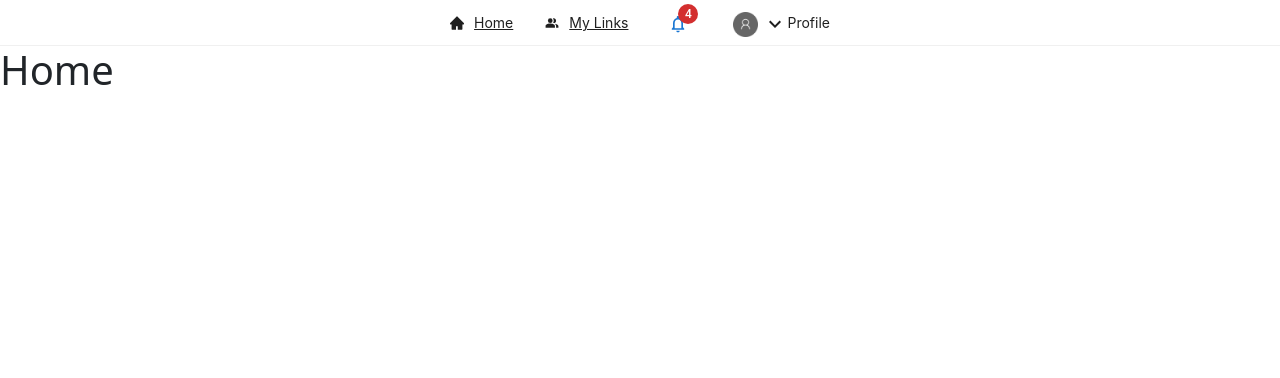
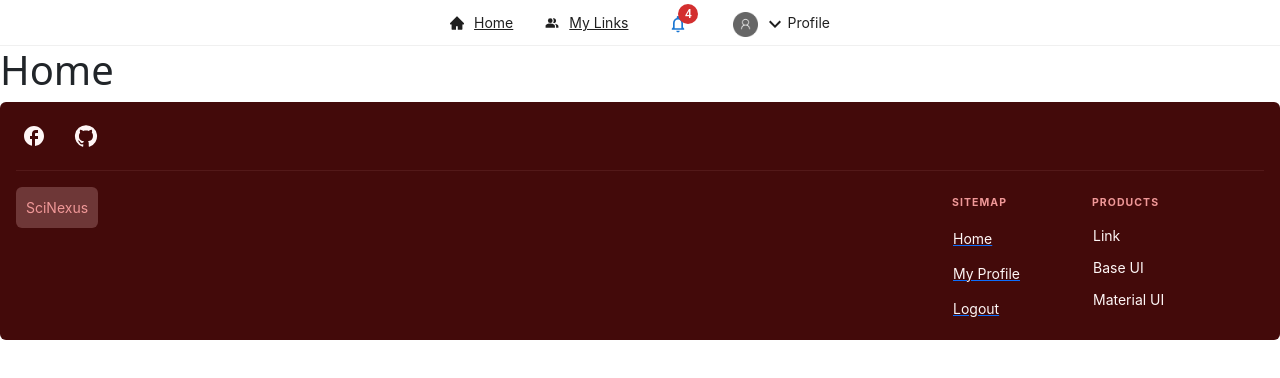
Before and after one commit to ObadaTah/scinexus-frontend, a React (Vite) app: page / in a window 1280 px wide. Shown: the top 378 px of the page. Built offline with nearby package versions, Linux system fonts and the light colour scheme.

Commit message:
added footer

```diff
--- a/package.json
+++ b/package.json
@@ -13,6 +13,7 @@
     "@emotion/react": "^11.11.4",
     "@emotion/styled": "^11.11.5",
     "@mui/icons-material": "^5.15.15",
+    "@mui/joy": "^5.0.0-beta.32",
     "@mui/material": "^5.15.15",
     "antd": "^5.16.2",
     "axios": "^1.6.8",
--- a/src/App.jsx
+++ b/src/App.jsx
@@ -1,6 +1,7 @@
 import { createTheme } from "@mui/material/styles";
 import { ThemeProvider } from "react-bootstrap";
 import {
+    BrowserRouter,
     Route,
     RouterProvider,
     createBrowserRouter,
@@ -8,6 +9,7 @@ import {
 } from "react-router-dom";
 import Navbar from "./Components/Generic/Navbar";
 import Notifications from "./Components/Generic/Notifications";
+import Footer from "./Components/Generic/Footer";
 import Login from "./Pages/Auth/Login";
 import Register from "./Pages/Auth/Register";
 import Home from "./Pages/Home";
@@ -29,6 +31,7 @@ const defaultTheme = createTheme({
 });
 const router = createBrowserRouter(
     createRoutesFromElements(
+        <>
             <Route path="/" element={<Navbar />}>
                 <Route index element={<Home />} />
 
@@ -42,6 +45,7 @@ const router = createBrowserRouter(
                 {/* <Route path="/myOrganization" element={<MyOrganization />} /> */}
                 <Route path="/*" element={<NotFound />} />
             </Route>
+        </>
     )
 );
 function App() {
@@ -49,6 +53,9 @@ function App() {
         <>
             <ThemeProvider theme={defaultTheme}>
                 <RouterProvider router={router} />
+                <BrowserRouter>
+                    <Footer />
+                </BrowserRouter>
             </ThemeProvider>
         </>
     );
--- a/src/Components/Generic/Footer.jsx
+++ b/src/Components/Generic/Footer.jsx
@@ -1,29 +1,116 @@
-import ASSETS from "../../assets/Assets";
-import styles from "./footer.module.css";
-function Footer() {
+import AspectRatio from "@mui/joy/AspectRatio";
+import Box from "@mui/joy/Box";
+import IconButton from "@mui/joy/IconButton";
+import Card from "@mui/joy/Card";
+import CardContent from "@mui/joy/CardContent";
+import Divider from "@mui/joy/Divider";
+import Input from "@mui/joy/Input";
+import List from "@mui/joy/List";
+import ListSubheader from "@mui/joy/ListSubheader";
+import ListItem from "@mui/joy/ListItem";
+import ListItemButton from "@mui/joy/ListItemButton";
+import Typography from "@mui/joy/Typography";
+import Sheet from "@mui/joy/Sheet";
+import FacebookRoundedIcon from "@mui/icons-material/FacebookRounded";
+import GitHubIcon from "@mui/icons-material/GitHub";
+import SendIcon from "@mui/icons-material/Send";
+import ColorLensRoundedIcon from "@mui/icons-material/ColorLensRounded";
+import { Link, Outlet } from "react-router-dom";
+
+export default function ColorInversionFooter() {
+    const color = "danger";
     return (
-        <footer
-            id="footer"
-            className={(styles.background, "row")}
-            style={{
-                backgroundImage: `url(${ASSETS.footerBackground})`,
+        <Sheet
+            variant="solid"
+            color={color}
+            invertedColors
+            sx={{
+                ...(color !== "neutral" && {
+                    bgcolor: `${color}.800`,
+                }),
+                flexGrow: 1,
+                p: 2,
+                borderRadius: { xs: 0, sm: "sm" },
             }}
         >
-            <div className="col">
-                <h1 className={styles.footerHeader}>SciNexus</h1>
-                <p className={styles.footerText}>Science Made for Everyone</p>
-            </div>
-            <img
-                id="spine"
-                className={(styles.spine, "col")}
-                src={ASSETS.spine}
-                alt=""
-            />
-            <div className={styles.lowerSection}>
-                <p>© 2021 - All rights reserved</p>
-            </div>
-        </footer>
+            <Box sx={{ display: "flex", alignItems: "center", gap: 2 }}>
+                <IconButton variant="plain">
+                    <FacebookRoundedIcon />
+                </IconButton>
+                <IconButton variant="plain">
+                    <GitHubIcon />
+                </IconButton>
+            </Box>
+            <Divider sx={{ my: 2 }} />
+            <Box
+                sx={{
+                    display: "flex",
+                    flexDirection: { xs: "column", md: "row" },
+                    alignItems: { md: "flex-start" },
+                    justifyContent: "space-between",
+                    flexWrap: "wrap",
+                    gap: 2,
+                }}
+            >
+                <Card
+                    variant="soft"
+                    size="sm"
+                    sx={{
+                        flexDirection: { xs: "row", md: "column" },
+                        minWidth: { xs: "100%", md: "auto" },
+                        gap: 1,
+                    }}
+                >
+                    <CardContent>
+                        <Typography level="body-sm">SciNexus</Typography>
+                    </CardContent>
+                </Card>
+                <List
+                    size="sm"
+                    orientation="horizontal"
+                    wrap
+                    sx={{ flexGrow: 0, "--ListItem-radius": "8px" }}
+                >
+                    <ListItem nested sx={{ width: { xs: "50%", md: 140 } }}>
+                        <ListSubheader sx={{ fontWeight: "xl" }}>
+                            Sitemap
+                        </ListSubheader>
+                        <List>
+                            <ListItem>
+                                <Link to="/home">
+                                    <ListItemButton>Home</ListItemButton>
+                                </Link>
+                            </ListItem>
+                            <ListItem>
+                                <Link to={"/myProfile"}>
+                                    <ListItemButton>My Profile</ListItemButton>
+                                </Link>
+                            </ListItem>
+                            <ListItem>
+                                <Link to={"/logout"}>
+                                    <ListItemButton>Logout</ListItemButton>
+                                </Link>
+                            </ListItem>
+                        </List>
+                    </ListItem>
+                    <ListItem nested sx={{ width: { xs: "50%", md: 180 } }}>
+                        <ListSubheader sx={{ fontWeight: "xl" }}>
+                            Products
+                        </ListSubheader>
+                        <List>
+                            <ListItem>
+                                <ListItemButton>Link</ListItemButton>
+                            </ListItem>
+                            <ListItem>
+                                <ListItemButton>Base UI</ListItemButton>
+                            </ListItem>
+                            <ListItem>
+                                <ListItemButton>Material UI</ListItemButton>
+                            </ListItem>
+                        </List>
+                    </ListItem>
+                </List>
+            </Box>
+        </Sheet>
     );
 }
-
-export default Footer;
--- a/src/Pages/Home.jsx
+++ b/src/Pages/Home.jsx
@@ -1,4 +1,8 @@
 function Home() {
-    return <h1>Home</h1>;
+    return (
+        <>
+            <h1>Home</h1>
+        </>
+    );
 }
 export default Home;
```
Also changed, not shown: 1 other file (tests, documents, lock files or other folders). Lines whose indentation alone changed are shown as unchanged.
